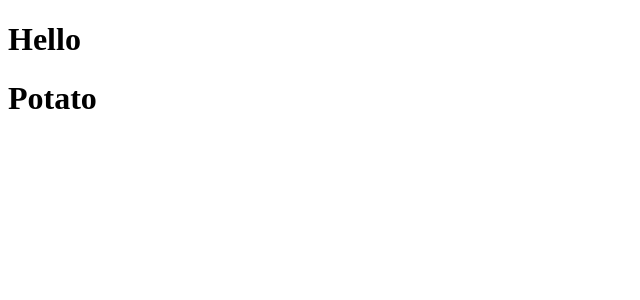
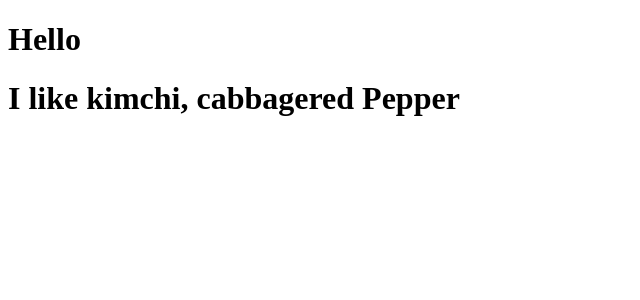
Before and after one commit to happyjy/movie_app_2019, a React (Create React App) app: page / in a window 1280 px wide. Shown: the top 300 px of the page, without its empty margins (0-640 px from the left). Built offline with nearby package versions, Linux system fonts and the light colour scheme.

Commit message:
#2.1 Reusable Components with JSX + Props

```diff
--- a/src/App.js
+++ b/src/App.js
@@ -1,11 +1,17 @@
 import React from 'react';
-import Potato from './potato';
+// import Potato from './potato';
+
+function Food({favourite, ingredient}) {
+  console.log("### Food component arguments: ", arguments);
+  return <h1> I like {favourite}, {ingredient} </h1>;
+}
 
 function App() {
   return (
     <div className="App">
       <h1>Hello</h1>
-      <Potato></Potato>
+      <Food favourite="kimchi"
+        ingredient={['cabbage', 'red Pepper']}/>
     </div>
   );
 }
```
